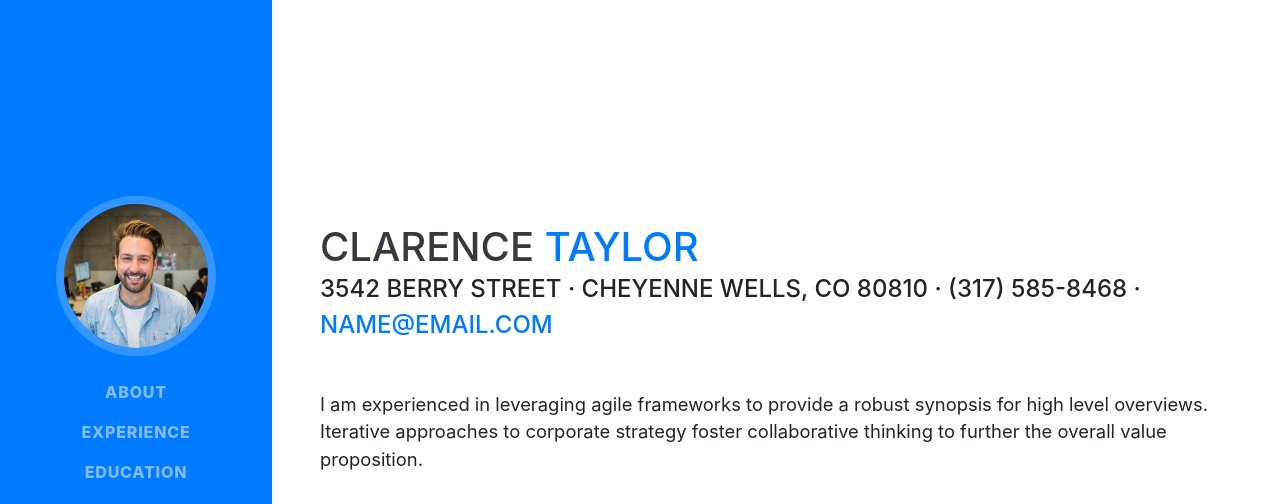
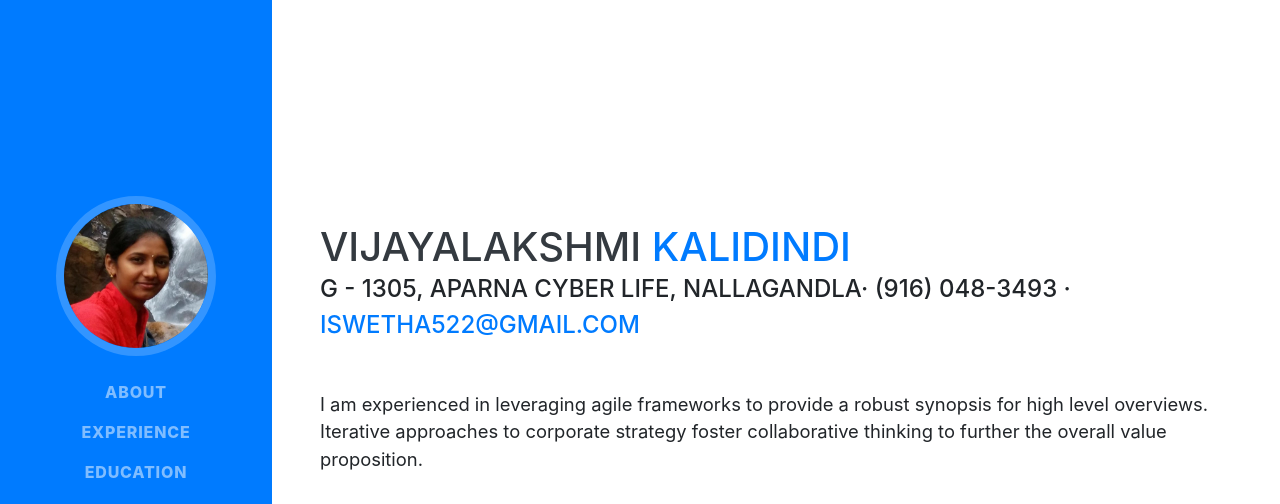
Before and after one commit to iswetha522/iswetha522.github.io, a website with bundled scripts: page index.html in a window 1280 px wide. Shown: the top 504 px of the page. Built offline with nearby package versions, Linux system fonts and the light colour scheme; a web font is replaced by a local one.

Commit message:
updated basic details, added profile picture, changed default color

```diff
--- a/index.html
+++ b/index.html
@@ -8,7 +8,7 @@
   <meta name="description" content="">
   <meta name="author" content="">
 
-  <title>Resume - Start Bootstrap Theme</title>
+  <title>Vijayalakshmi Kalidindi - Resume</title>
 
   <!-- Bootstrap core CSS -->
   <link href="vendor/bootstrap/css/bootstrap.min.css" rel="stylesheet">
@@ -27,9 +27,9 @@
 
   <nav class="navbar navbar-expand-lg navbar-dark bg-primary fixed-top" id="sideNav">
     <a class="navbar-brand js-scroll-trigger" href="#page-top">
-      <span class="d-block d-lg-none">Clarence Taylor</span>
+      <span class="d-block d-lg-none">Vijayalakshmi Kalidindi</span>
       <span class="d-none d-lg-block">
-        <img class="img-fluid img-profile rounded-circle mx-auto mb-2" src="img/profile.jpg" alt="">
+        <img class="img-fluid img-profile rounded-circle mx-auto mb-2" src="img/swetha.jpg" alt="">
       </span>
     </a>
     <button class="navbar-toggler" type="button" data-toggle="collapse" data-target="#navbarSupportedContent" aria-controls="navbarSupportedContent" aria-expanded="false" aria-label="Toggle navigation">
@@ -63,11 +63,11 @@
 
     <section class="resume-section p-3 p-lg-5 d-flex align-items-center" id="about">
       <div class="w-100">
-        <h1 class="mb-0">Clarence
-          <span class="text-primary">Taylor</span>
+        <h1 class="mb-0">Vijayalakshmi
+          <span class="text-primary">Kalidindi</span>
         </h1>
-        <div class="subheading mb-5">3542 Berry Street · Cheyenne Wells, CO 80810 · (317) 585-8468 ·
-          <a href="mailto:name@email.com">name@email.com</a>
+        <div class="subheading mb-5">G - 1305, Aparna Cyber Life, Nallagandla· (916) 048-3493 ·
+          <a href="mailto:iswetha522@gmail.com">iswetha522@gmail.com</a>
         </div>
         <p class="lead mb-5">I am experienced in leveraging agile frameworks to provide a robust synopsis for high level overviews. Iterative approaches to corporate strategy foster collaborative thinking to further the overall value proposition.</p>
         <div class="social-icons">
--- a/package.json
+++ b/package.json
@@ -3,7 +3,9 @@
     "name": "github-resume",
     "version": "1.0.0",
     "scripts": {
-        "start": "gulp watch"
+        "start": "gulp watch",
+        "css" : "gulp css",
+        "js" : "gulp js"
     },
     "description": "Hosted Github Resume.",
     "keywords": [
--- a/scss/_variables.scss
+++ b/scss/_variables.scss
@@ -24,8 +24,9 @@ $yellow:  #ffc107 !default;
 $green:   #28a745 !default;
 $teal:    #20c997 !default;
 $cyan:    #17a2b8 !default;
+$my:      #0074D9 !default;
 
-$primary:       $orange !default;
+$primary:       $my !default;
 $secondary:     $gray-600 !default;
 $success:       $green !default;
 $info:          $cyan !default;
```
Also changed, not shown: css/resume.css, css/resume.min.css, img/swetha.jpg (added), js/resume.min.js, 1 other file.
